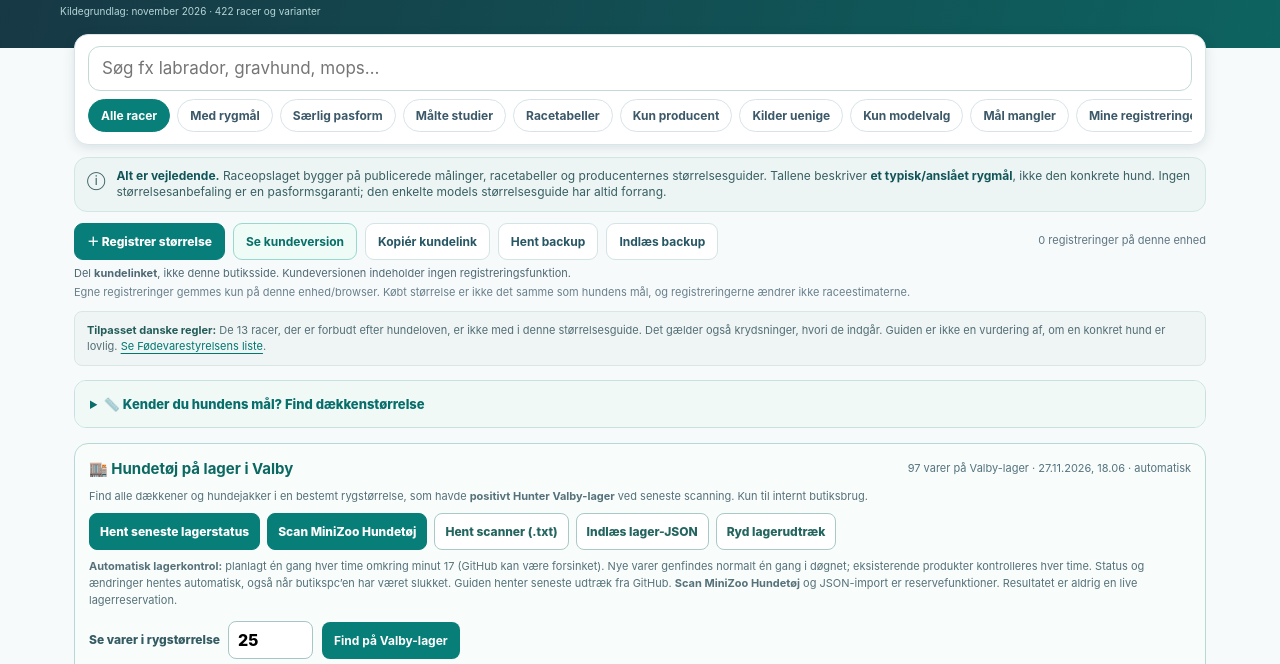
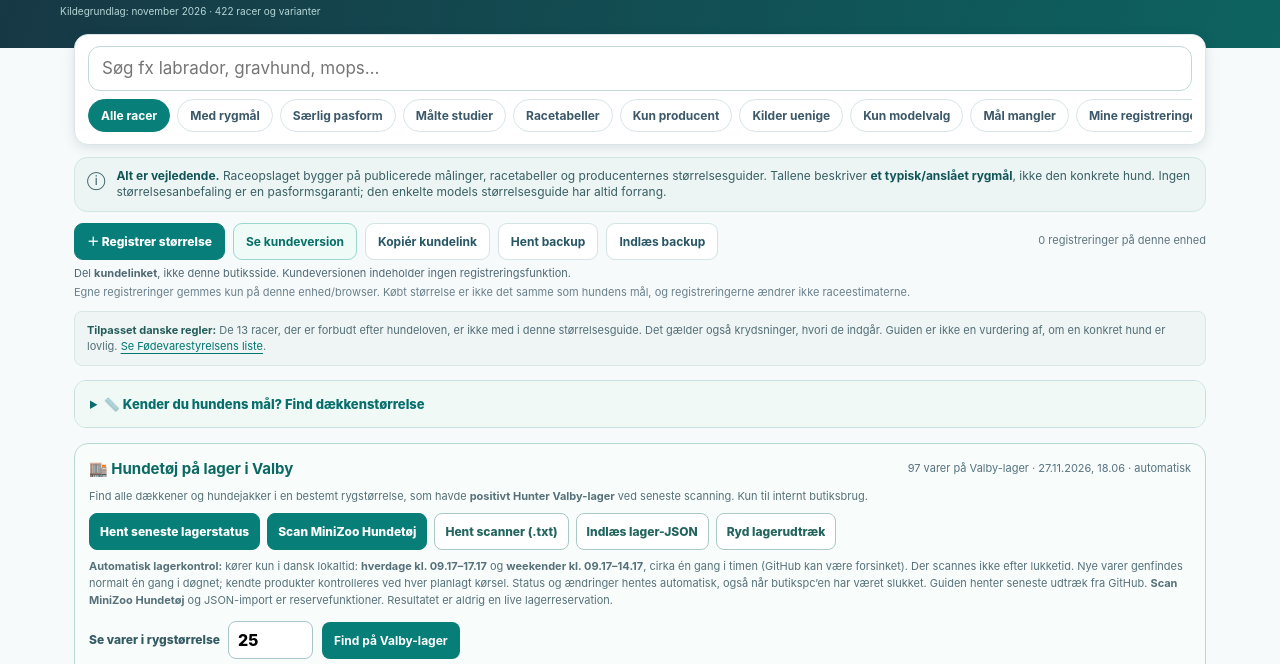
Before and after one commit to Boncuk1905/ChatGPT-minizoo, a plain HTML site: page raceopslag/index.html in a window 1280 px wide. Shown: the part 121-785 px from the top of the page. Drawn offline with Linux system fonts and the light colour scheme.

Commit message:
Vis Valby-lagerets åbningstidsbegrænsede automatiske scans i raceguiden

```diff
--- a/raceopslag/index.html
+++ b/raceopslag/index.html
@@ -362,7 +362,7 @@ h1{font-size:clamp(27px,5.7vw,39px);line-height:1.1;letter-spacing:-.025em;margi
   <label for="mz-stock-import" class="mz-stock-import">Indlæs lager-JSON</label><input id="mz-stock-import" type="file" accept=".json,application/json" hidden>
   <button type="button" id="mz-stock-clear">Ryd lagerudtræk</button>
  </div>
- <div class="mz-stock-help"><b>Automatisk lagerkontrol:</b> planlagt én gang hver time omkring minut 17 (GitHub kan være forsinket). Nye varer genfindes normalt én gang i døgnet; eksisterende produkter kontrolleres hver time. Status og ændringer hentes automatisk, også når butikspc’en har været slukket. Guiden henter seneste udtræk fra GitHub. <b>Scan MiniZoo Hundetøj</b> og JSON-import er reservefunktioner. Resultatet er aldrig en live lagerreservation.</div>
+ <div class="mz-stock-help"><b>Automatisk lagerkontrol:</b> kører kun i dansk lokaltid: <strong>hverdage kl. 09.17–17.17</strong> og <strong>weekender kl. 09.17–14.17</strong>, cirka én gang i timen (GitHub kan være forsinket). Der scannes ikke efter lukketid. Nye varer genfindes normalt én gang i døgnet; kendte produkter kontrolleres ved hver planlagt kørsel. Status og ændringer hentes automatisk, også når butikspc’en har været slukket. Guiden henter seneste udtræk fra GitHub. <b>Scan MiniZoo Hundetøj</b> og JSON-import er reservefunktioner. Resultatet er aldrig en live lagerreservation.</div>
  <form id="mz-stock-search" class="mz-stock-size-form">
   <label>Se varer i rygstørrelse <input id="mz-stock-size" type="number" min="15" max="100" step="0.5" inputmode="decimal" value="25" aria-label="Dækkenstørrelse i centimeter"></label>
   <button type="submit">Find på Valby-lager</button>
```
